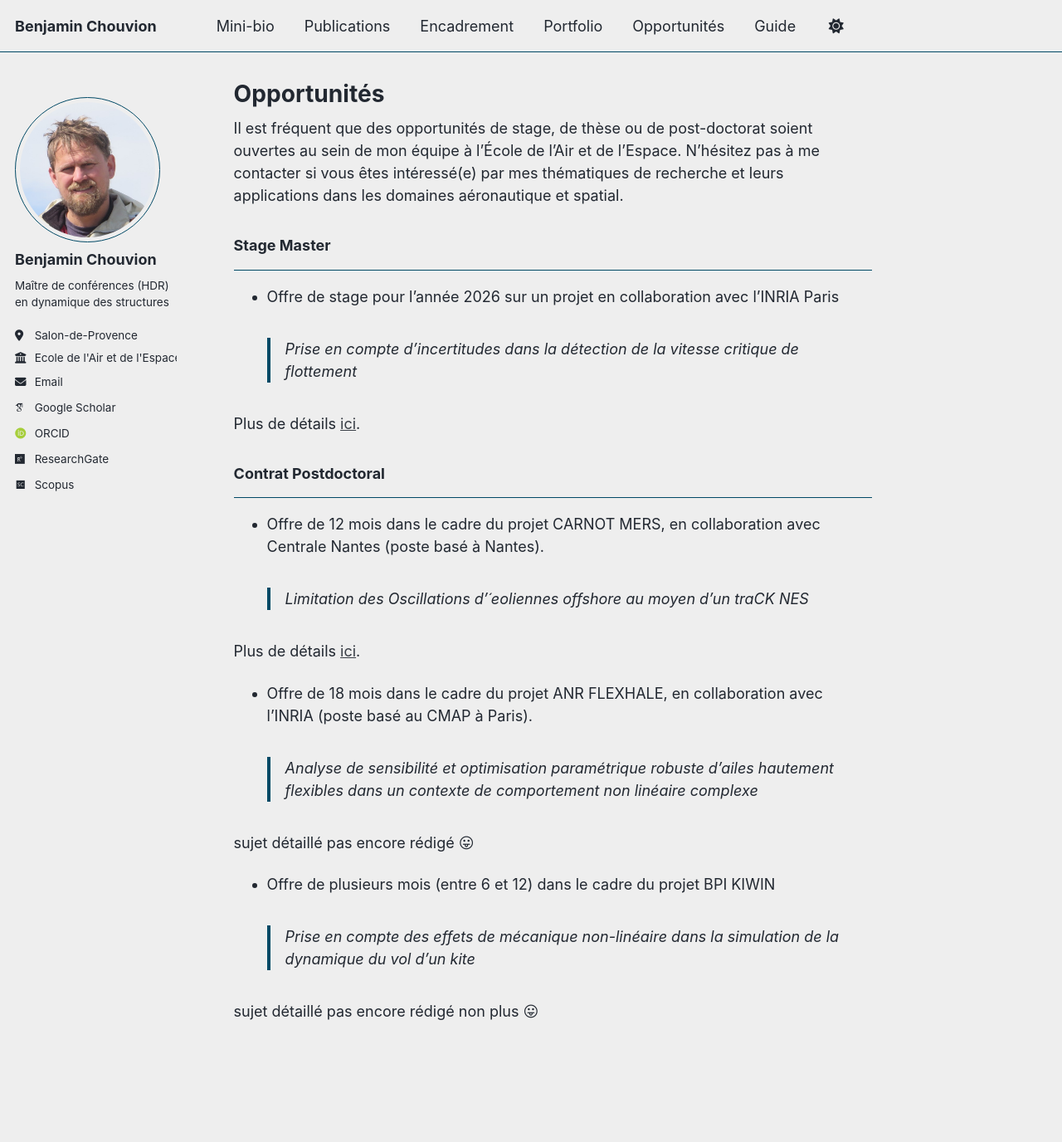
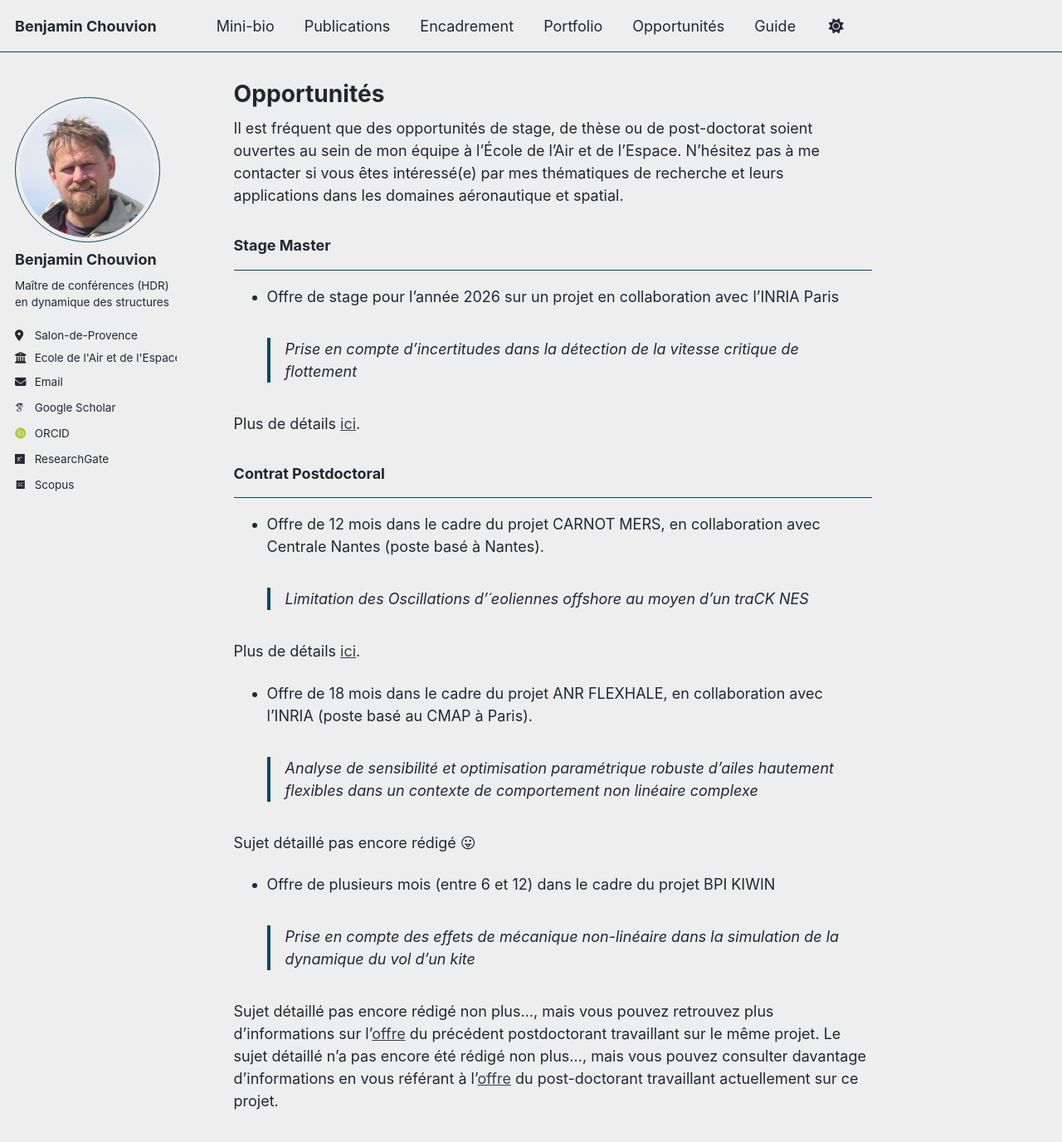
Before and after one commit to benjamin-chouvion/benjamin-chouvion.github.io, a Jekyll site: the page built from _pages/opportunites.md, in a window 1280 px wide and 1391 px high. Shown: the top 1376 px of the window at 83% size. Built offline with Jekyll 4.4.1, drawn with Linux system fonts in a browser that asks for light colours; emoji names are drawn with the system emoji font; some web fonts are replaced; a script bundle is joined from its source files by our own code; library files that are not in the unit come from our copies.

Commit message:
Update opportunites.md

```diff
--- a/_pages/opportunites.md
+++ b/_pages/opportunites.md
@@ -23,9 +23,10 @@ Plus de détails [ici](/files/LOCKNES.pdf).
  - Offre de 18 mois dans le cadre du projet ANR FLEXHALE, en collaboration avec l'INRIA (poste basé au CMAP à Paris).
   > Analyse de sensibilité et optimisation paramétrique robuste d’ailes hautement flexibles dans un contexte de comportement non linéaire complexe
 
-sujet détaillé pas encore rédigé :stuck_out_tongue:
+Sujet détaillé pas encore rédigé :stuck_out_tongue:
 
 - Offre de plusieurs mois (entre 6 et 12) dans le cadre du projet BPI KIWIN
   > Prise en compte des effets de mécanique non-linéaire dans la simulation de la dynamique du vol d'un kite
 
-sujet détaillé pas encore rédigé non plus :stuck_out_tongue:
+Sujet détaillé pas encore rédigé non plus..., mais vous pouvez retrouvez plus d'informations sur l'[offre](/files/postdocEAE-KIWIN2025.pdf) du précédent postdoctorant travaillant sur le même projet.
+Le sujet détaillé n’a pas encore été rédigé non plus..., mais vous pouvez consulter davantage d’informations en vous référant à l’[offre](/files/postdocEAE-KIWIN2025.pdf) du post-doctorant travaillant actuellement sur ce projet.
```
